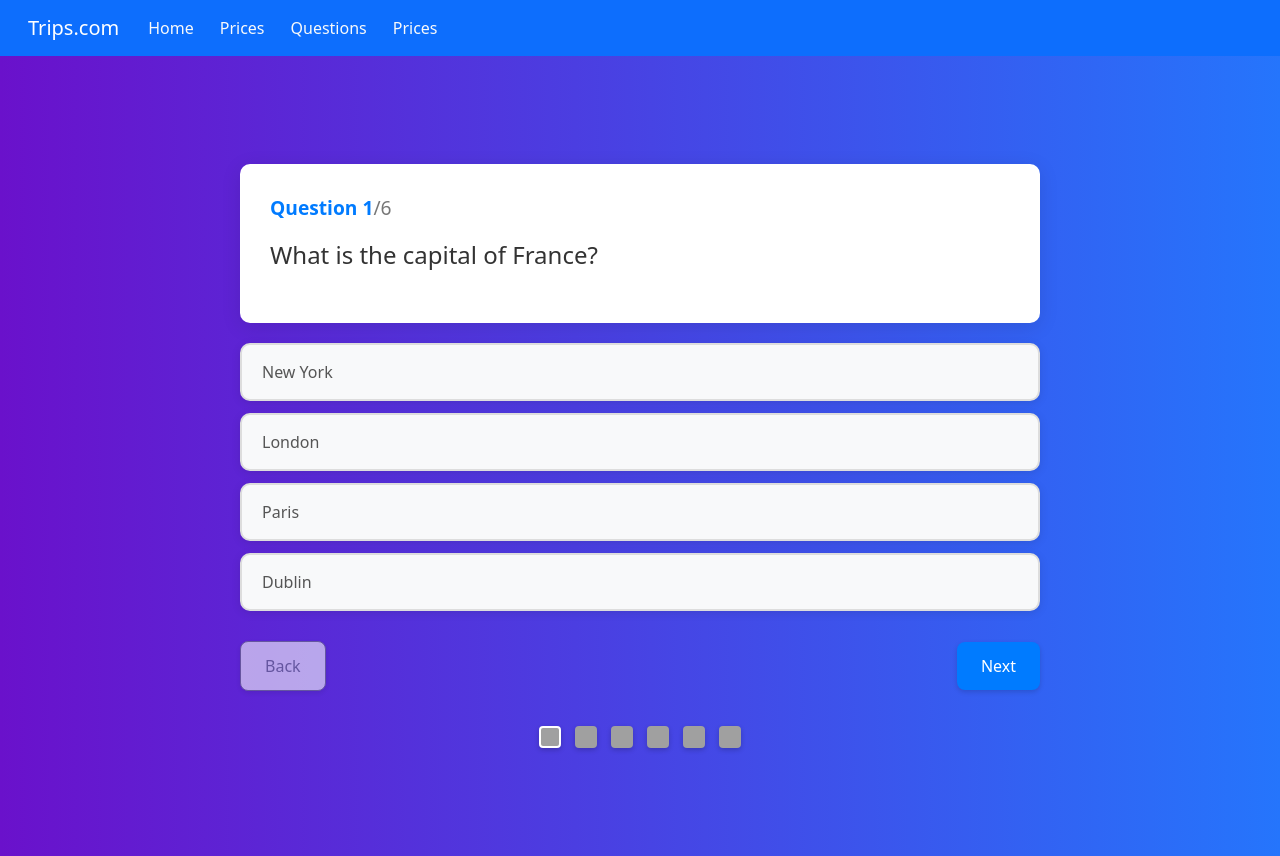
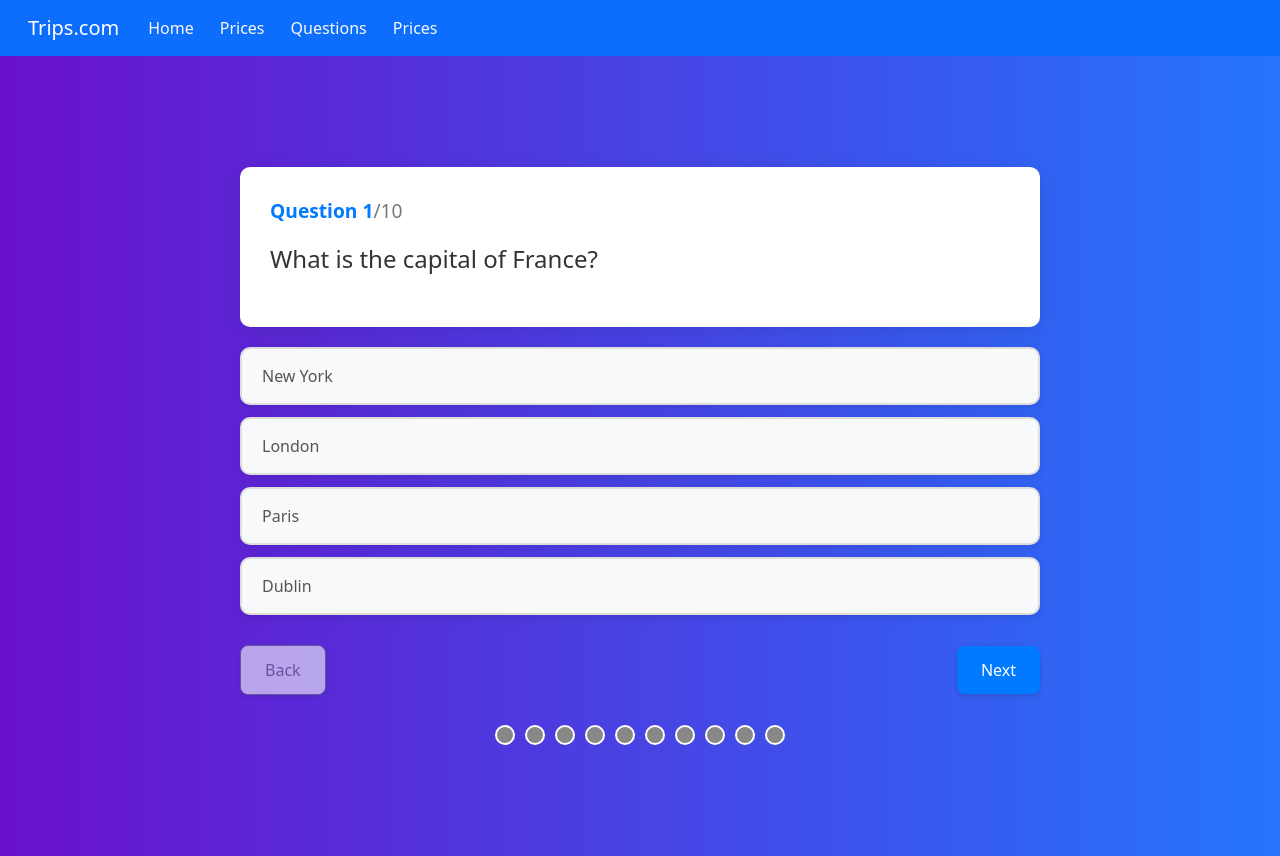
Before and after one commit to SanskarSontakke/test-react, a React (Create React App) app: page /questions in a window 1280 px wide. Built offline with nearby package versions, Linux system fonts and the light colour scheme.

Commit message:
modified:   package-lock.json 	modified:   package.json 	modified:   src/components/questions/questions.css 	modified:   src/components/questions/questions.js 	modified:   src/components/questions/questionsData.js

```diff
--- a/package.json
+++ b/package.json
@@ -9,12 +9,14 @@
     "@testing-library/user-event": "^13.5.0",
     "axios": "^1.9.0",
     "bootstrap": "^5.3.5",
+    "chart.js": "^4.4.9",
     "components": "^0.1.0",
     "express": "^5.1.0",
     "mdb-react-ui-kit": "^9.0.0",
     "npx": "^10.2.2",
     "react": "^18.3.1",
     "react-bootstrap": "^2.10.9",
+    "react-chartjs-2": "^5.3.0",
     "react-dom": "^18.3.1",
     "react-scripts": "^5.0.1",
     "web-vitals": "^2.1.4"
--- a/src/components/questions/questions.css
+++ b/src/components/questions/questions.css
@@ -419,41 +419,26 @@ body {
 .question-progress {
   display: flex;
   justify-content: center;
-  margin-top: 25px;
-  gap: 10px; /* Add spacing between indicators */
+  margin-top: 20px;
 }
 
-.question-progress-indicator {
-  width: 22px;
-  height: 22px;
-  margin: 0 2px;
+.question-progress-circle {
+  width: 20px;
+  height: 20px;
+  border-radius: 50%;
+  margin: 0 5px;
+  border: 2px solid #fff;
   display: inline-block;
-  transition: all 0.3s ease;
-  box-shadow: 0 2px 5px rgba(0, 0, 0, 0.2);
-  position: relative;
-  border-radius: 4px; /* Slightly rounded corners for a modern look */
 }
 
-/* More vibrant colors */
-.question-progress-indicator.unanswered {
-  background-color: #a0a0a0; /* Darker gray */
+.question-progress-circle.unanswered {
+  background-color: #888;
 }
 
-.question-progress-indicator.correct {
-  background-color: #00c853; /* Vibrant green */
+.question-progress-circle.correct {
+  background-color: green;
 }
 
-.question-progress-indicator.incorrect {
-  background-color: #ff1744; /* Vibrant red */
+.question-progress-circle.incorrect {
+  background-color: red;
 }
-
-/* Hover effect */
-.question-progress-indicator:hover {
-  transform: scale(1.15);
-  box-shadow: 0 4px 8px rgba(0, 0, 0, 0.3);
-}
-
-/* Active/current question indicator */
-.question-progress-indicator.active {
-  border: 2px solid white;
-}
--- a/src/components/questions/questions.js
+++ b/src/components/questions/questions.js
@@ -56,15 +56,30 @@ function Questions() {
   };
 
   const handleNextQuestion = () => {
+    // Ensure there are questions to proceed to
+    if (!questions || questions.length === 0) {
+      return;
+    }
     const nextQuestion = currentQuestion + 1;
     if (nextQuestion < questions.length) {
       setCurrentQuestion(nextQuestion);
+      // Unlock the next question and reset feedback when moving to the next question
+      const updatedQuestionLocked = [...questionLocked];
+      updatedQuestionLocked[nextQuestion] = false;
+      setQuestionLocked(updatedQuestionLocked);
+
+      const updatedQuestionFeedback = [...questionFeedback];
+      updatedQuestionFeedback[nextQuestion] = false;
+      setQuestionFeedback(updatedQuestionFeedback);
     } else {
       setShowSubmit(true); // Show submit screen when all questions are answered
     }
   };
 
   const handleBackQuestion = () => {
+    if (!questions || questions.length === 0) {
+      return;
+    }
     const prevQuestion = currentQuestion - 1;
     if (prevQuestion >= 0) {
       setCurrentQuestion(prevQuestion);
@@ -74,19 +89,6 @@ function Questions() {
   const handleSubmitQuiz = () => {
     setShowSubmit(false);
     setShowScore(true);
-  };
-
-  // Add the getProgressIndicatorClass function here
-  const getProgressIndicatorClass = (index) => {
-    const baseClass = 'question-progress-indicator';
-
-    if (answerCorrectness[index] === null) {
-      return `${baseClass} unanswered`;
-    } else if (answerCorrectness[index]) {
-      return `${baseClass} correct`;
-    } else {
-      return `${baseClass} incorrect`;
-    }
   };
 
   const resetQuiz = () => {
@@ -108,10 +110,24 @@ function Questions() {
     );
   }
 
+  // Check if questions array is valid and not empty
+  if (!questions || questions.length === 0) {
+    return (
+      <div className="questions-container">
+        <p>No questions available.</p>
+      </div>
+    );
+  }
+
   const selectedAnswer = selectedAnswers[currentQuestion]; // Get the selected answer for the current question
   const isCurrentQuestionAnswered = questionLocked[currentQuestion];
   const isCurrentAnswerCorrect = answerCorrectness[currentQuestion];
   const showCurrentFeedback = questionFeedback[currentQuestion];
+
+  // Calculate the number of correct, wrong, and unattempted questions
+  const correctAnswers = answerCorrectness.filter(result => result === true).length;
+  const wrongAnswers = answerCorrectness.filter(result => result === false).length;
+  const unattemptedQuestions = answerCorrectness.filter(result => result === null).length;
 
   return (
     <div className="questions-container">
@@ -126,6 +142,9 @@ function Questions() {
         <div className="score-section">
           <h2>Quiz Completed!</h2>
           <p>You scored {score} out of {questions.length}</p>
+          <p>Correct Answers: {correctAnswers}</p>
+          <p>Wrong Answers: {wrongAnswers}</p>
+          <p>Unattempted Questions: {unattemptedQuestions}</p>
           <button className="reset-button" onClick={resetQuiz}>Restart Quiz</button>
         </div>
       ) : (
@@ -153,7 +172,7 @@ function Questions() {
                     ${shouldShowCorrectAnswer ? 'correct-answer' : ''}
                   `}
                   onClick={() => handleAnswerOptionClick(answerOption.isCorrect, answerOption.answerText)}
-                  disabled={isCurrentQuestionAnswered}
+                  disabled={isCurrentQuestionAnswered} // Ensure this is correctly set
                 >
                   {answerOption.answerText}
                 </button>
@@ -172,12 +191,15 @@ function Questions() {
             {questions.map((question, index) => (
               <span
                 key={index}
-                className={getProgressIndicatorClass(index)}
-                onClick={() => setCurrentQuestion(index)}
-                style={{
-                  cursor: 'pointer',
-                  border: currentQuestion === index ? '2px solid white' : 'none'
-                }}
+                className={`question-progress-circle ${
+                  answerCorrectness[index] === null
+                    ? 'unanswered'
+                    : answerCorrectness[index]
+                    ? 'correct'
+                    : 'incorrect'
+                }`}
+                onClick={() => setCurrentQuestion(index)} // Allow clicking on progress circles to navigate
+                style={{ cursor: 'pointer' }} // Add pointer cursor to indicate clickability
               ></span>
             ))}
           </div>
--- a/src/components/questions/questionsData.js
+++ b/src/components/questions/questionsData.js
@@ -53,4 +53,41 @@ export const quizQuestions = [
       { answerText: 'Pacific Ocean', isCorrect: true },
     ],
   },
+  // New questions added below
+  {
+    questionText: 'What is the smallest prime number?',
+    answerOptions: [
+      { answerText: '0', isCorrect: false },
+      { answerText: '1', isCorrect: false },
+      { answerText: '2', isCorrect: true },
+      { answerText: '3', isCorrect: false },
+    ],
+  },
+  {
+    questionText: 'Which element has the chemical symbol "O"?',
+    answerOptions: [
+      { answerText: 'Gold', isCorrect: false },
+      { answerText: 'Oxygen', isCorrect: true },
+      { answerText: 'Osmium', isCorrect: false },
+      { answerText: 'Oganesson', isCorrect: false },
+    ],
+  },
+  {
+    questionText: 'What is the capital city of Japan?',
+    answerOptions: [
+      { answerText: 'Seoul', isCorrect: false },
+      { answerText: 'Beijing', isCorrect: false },
+      { answerText: 'Tokyo', isCorrect: true },
+      { answerText: 'Bangkok', isCorrect: false },
+    ],
+  },
+  {
+    questionText: 'Which gas do plants absorb from the atmosphere?',
+    answerOptions: [
+      { answerText: 'Oxygen', isCorrect: false },
+      { answerText: 'Carbon Dioxide', isCorrect: true },
+      { answerText: 'Nitrogen', isCorrect: false },
+      { answerText: 'Hydrogen', isCorrect: false },
+    ],
+  },
 ];
```
Also changed, not shown: 1 other file (tests, documents, lock files or other folders).
